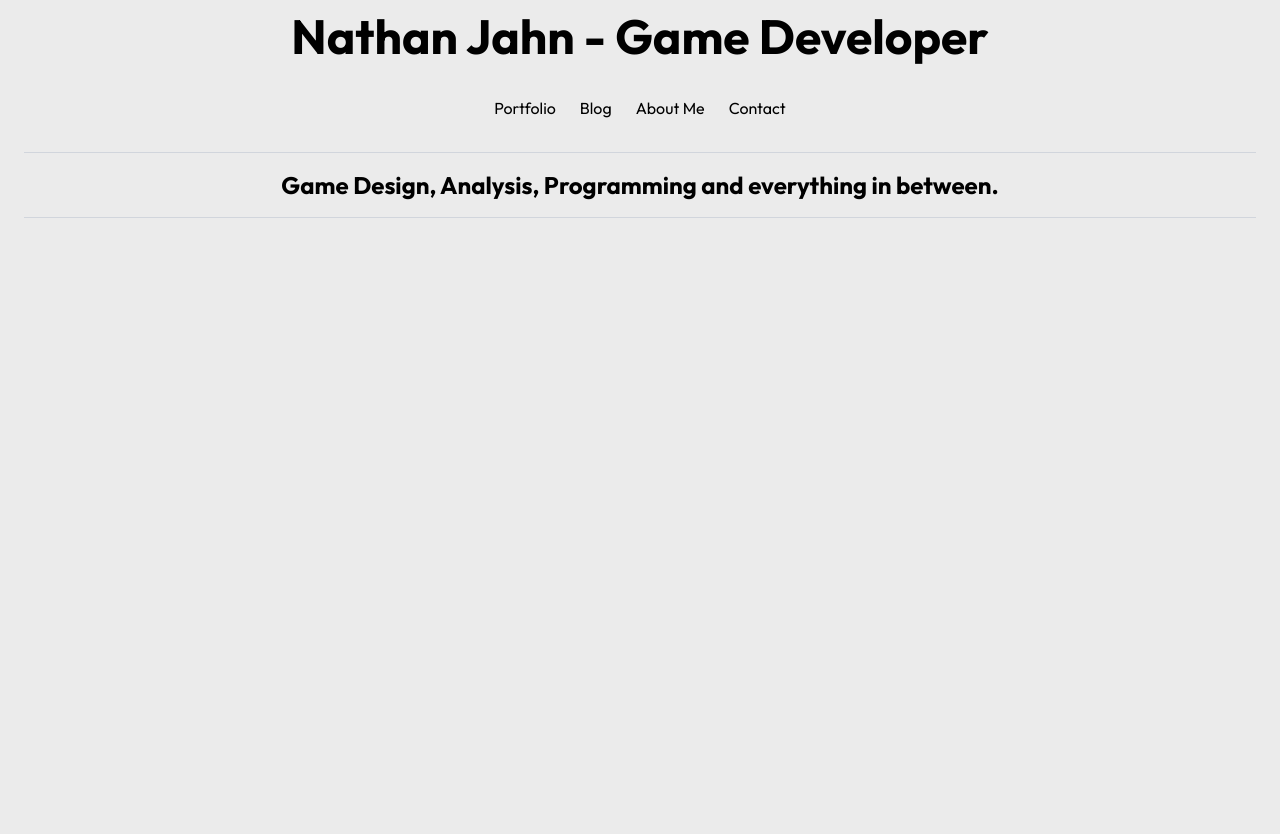
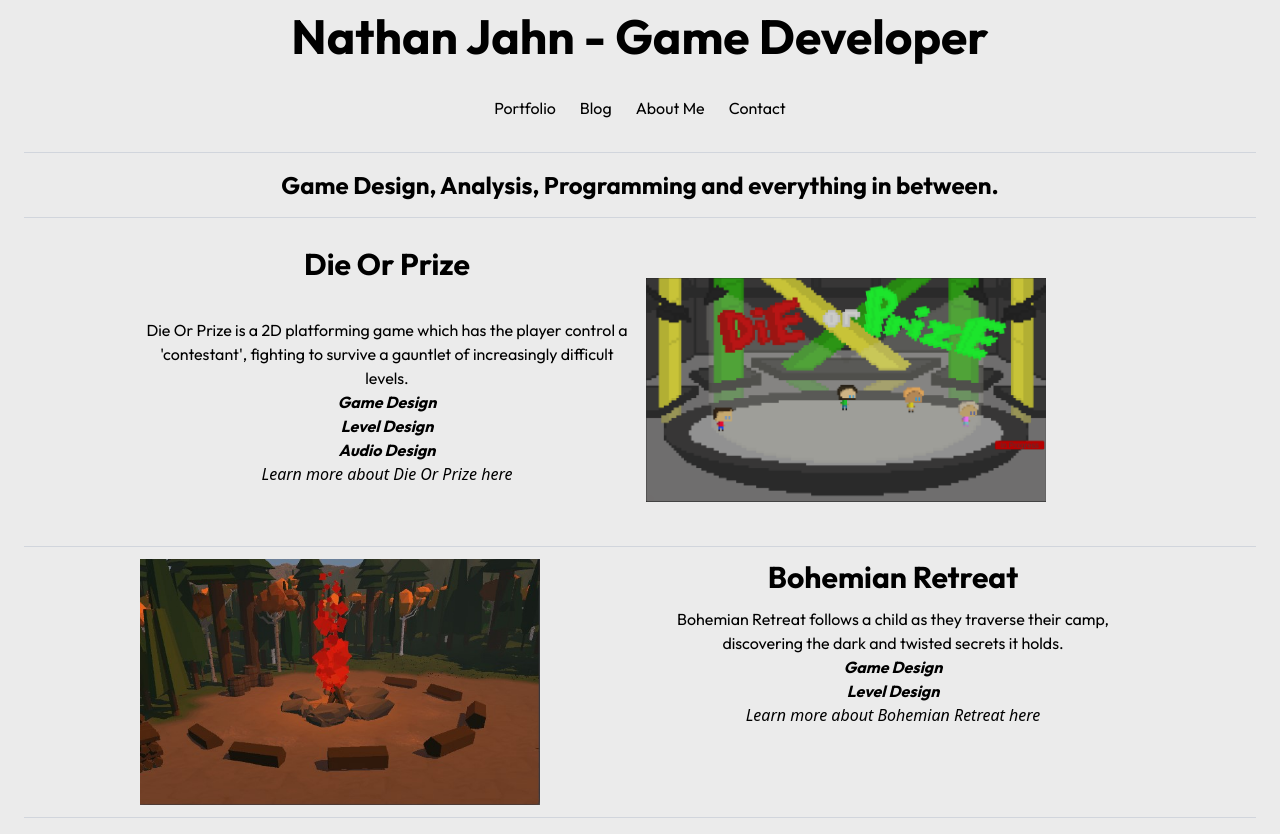
Before and after one commit to njahn88/njahn88.github.io, a React (Vite) app: page / in a window 1280 px wide. Before the commit the page ends 800 px from the top, so only its background shows below. Built offline with nearby package versions, Linux system fonts and the light colour scheme.

Commit message:
Added DieOrPrize and Bohemian Retreat to portfolio page

```diff
--- /dev/null
+++ b/src/components/Showcase.jsx
@@ -0,0 +1,18 @@
+import {Link} from "react-router-dom";
+import ShowcaseInfo from "./ShowcaseInfo.jsx";
+
+export default function Showcase({title, description, tags, img, layout}) {
+    const isInfoFirst = layout === 0;
+    return (
+        <>
+            <div className={'grid grid-cols-2 gap-3 grid-rows-1 w-250 py-3'}>
+                <div className={`w-100 ${isInfoFirst ? 'col-start-1' : 'col-start-2'} row-start-1 flex justify-center items-center`}>
+                    <img src={img} alt={title} />
+                </div>
+                <div className={`${isInfoFirst ? 'col-start-2' : 'col-start-1'} row-start-1`}>
+                    <ShowcaseInfo title={title} description={description} tags={tags} />
+                </div>
+            </div>
+        </>
+    )
+}
--- /dev/null
+++ b/src/components/ShowcaseInfo.jsx
@@ -0,0 +1,26 @@
+import {Link} from "react-router-dom";
+
+export default function ShowcaseInfo({title, description, tags}) {
+    return (
+        <>
+            <div className={'text-center'}>
+                <div className={'grid grid-rows-4'}>
+                    <div className={'font-bold font-outfit text-3xl'}>
+                        {title}
+                    </div>
+                    <div className={'row-start-2 font-outfit text-center'}>
+                        {description}
+                    </div>
+                    <div className={'row-start-3 font-outfit font-bold italic'}>
+                        <ul>
+                            {tags.map((tag, index) => (
+                                <li key={index}>{tag}</li>
+                            ))}
+                        </ul>
+                    </div>
+                    <Link className={'italic'} to={`/${title}`}>Learn more about {title} here</Link>
+                </div>
+            </div>
+        </>
+    )
+}
--- a/src/pages/Home.jsx
+++ b/src/pages/Home.jsx
@@ -1,13 +1,32 @@
+import Showcase from '../components/Showcase.jsx'
+import DieOrPrizeImg from '../img/DieorPrize.png'
+import BohemianImg from '../img/bohemian-ret.jpg'
+
 export default function Home() {
     return (
         <>
             <div className={'flex justify-center items-center py-4'}>
-                <div className={'font-outfit text-2xl font-bold'}>
+                <div className={'font-outfit text-2xl font-bold text-center'}>
                     Game Design, Analysis, Programming and everything in between.
                 </div>
             </div>
             <hr className={'border-gray-300 mx-6'} />
-
+            <div className={'flex justify-center items-center py-4 flex-wrap'}>
+                <Showcase title={'Die Or Prize'}
+                          description={'Die Or Prize is a 2D platforming game which has the player control a \'contestant\', fighting to survive a gauntlet of increasingly difficult levels.'}
+                          tags={['Game Design', 'Level Design', 'Audio Design']}
+                          img={DieOrPrizeImg}
+                          layout={1}
+                />
+                <hr className={'border-gray-300 mx-6 w-full'} />
+                <Showcase title={'Bohemian Retreat'}
+                          description={'Bohemian Retreat follows a child as they traverse their camp, discovering the dark and twisted secrets it holds.'}
+                          tags={['Game Design', 'Level Design']}
+                          img={BohemianImg}
+                          layout={0}
+                />
+                <hr className={'border-gray-300 mx-6 w-full'} />
+            </div>
         </>
     )
 }
```
Also changed, not shown: src/img/DieorPrize.png (added), src/img/bohemian-ret.jpg (added).
